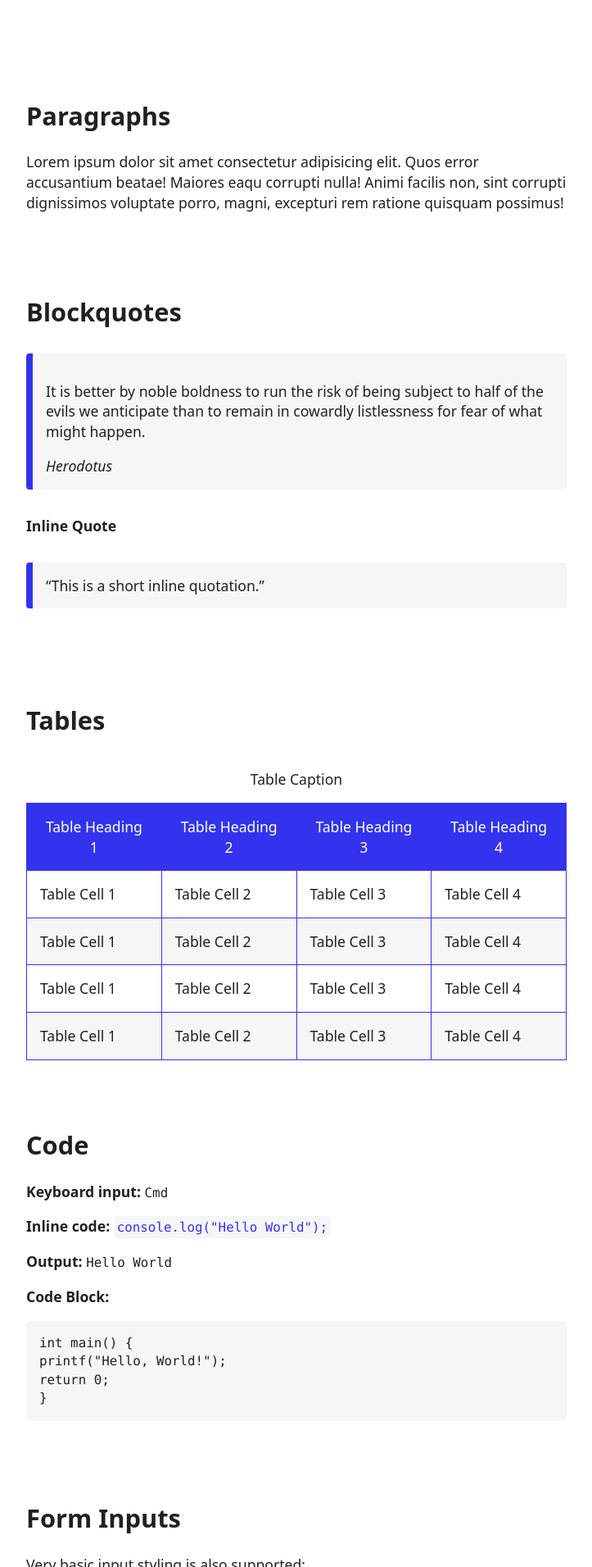
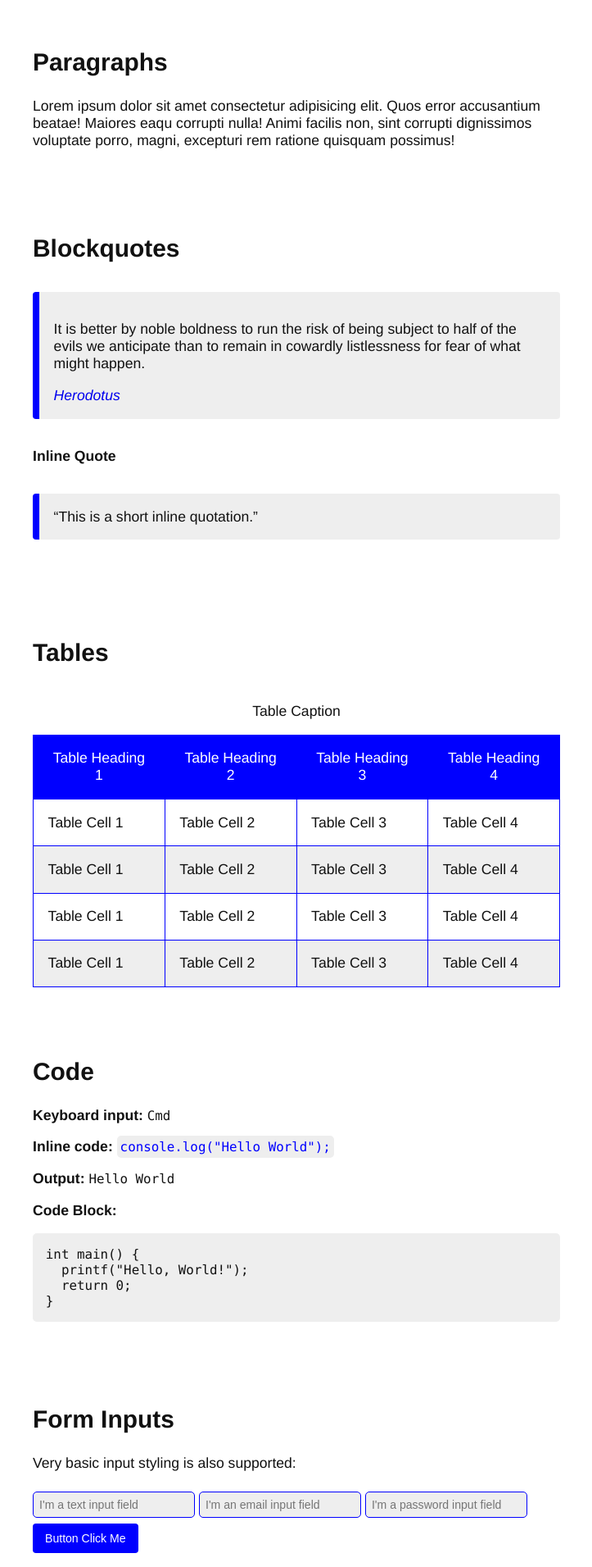
Before and after one commit to printerscanner/slightly-better-css, a plain HTML site: page index.html in a window 1280 px wide. Shown: the part 889-2800 px from the top of the page at 82% size, without its empty margins (278-1001 px from the left). Drawn offline with Linux system fonts and the light colour scheme.

Commit message:
Optimise CSS

```diff
--- a/index.html
+++ b/index.html
@@ -12,16 +12,10 @@
   <main>
     <header>
       <h1>Slightly Better CSS</h1>
-			<p>A webpage without any CSS is slightly too ugly, libraries like Bootstrap are way too heavy, and you have too
-				much taste to use the other CSS libraries out there. Slightly Better CSS is a small, simple stylesheet for any
-				project that needs to look just a little bit better. </p>
-			<p>We don't believe in classes or ID's, all our styling is around built-in variables, so you can write simple
-				HTML. At only 2KB, Slightly Better CSS won't weight down your application, and is easily extendable. </p>
-
-			<p>This project is completely free and open source. Check it out on <a
-					href="https://github.com/abbeyyacoe/slightly-better-css">Github</a>.</p>
+      <p>A webpage without any CSS is slightly too ugly, libraries like Bootstrap are way too heavy, and you have too much taste to use the other CSS libraries out there. Slightly Better CSS is a small, simple stylesheet for any project that needs to look just a little bit better.</p>
+      <p>We don't believe in classes or ID's, all our styling is around built-in variables, so you can write simple HTML. At only 2KB, Slightly Better CSS won't weight down your application, and is easily extendable.</p>
+      <p>This project is completely free and open source. Check it out on <a href="https://github.com/printerscanner/slightly-better-css" target="_blank">Github</a>.</p>
     </header>
-
 
     <section>
       <h2>Typeface</h2>
@@ -42,11 +36,9 @@
     <section>
       <h2>Blockquotes</h2>
       <blockquote>
-				<p>It is better by noble boldness to run the risk of being subject to half of the evils we anticipate than
-					to remain in cowardly listlessness for fear of what might happen.</p>
+        <p>It is better by noble boldness to run the risk of being subject to half of the evils we anticipate than to remain in cowardly listlessness for fear of what might happen.</p>
         <cite><a href="#!">Herodotus</a></cite>
       </blockquote>
-
       <strong>Inline Quote </strong>
       <p><q cite="https://developer.mozilla.org/en-US/docs/HTML/Element/q">This is a short inline quotation.</q></p>
     </section>
@@ -136,10 +128,15 @@ return 0;
       </dl>
       <h3>Ordered and Unordered List</h3>
       <ol>
-				<li>List Item 1</li>
-				<li>List Item 2</li>
-				<li>List Item 3</li>
+        <li>List Item</li>
+        <li>List Item</li>
+        <li>List Item</li>
       </ol>
+      <ul>
+        <li>List Item</li>
+        <li>List Item</li>
+        <li>List Item</li>
+      </ul>
     </section>
 
     <section>
@@ -168,9 +165,9 @@ return 0;
     <footer>
       <hr>
       <h2>Open Source</h2>
-			<p>This project is open source. If you've found issues or would like to contribute, please check us out on <a
-					href="https://github.com/printerscanner/slightly-better-css">Github</a>.</p>
+      <p>This project is open source. If you've found issues or would like to contribute, please check us out on <a href="https://github.com/printerscanner/slightly-better-css" target="_blank">Github</a>.</p>
     </footer>
   </main>
 </body>
+
 </html>
--- a/slightly-better.css
+++ b/slightly-better.css
@@ -1,186 +1,185 @@
-/* Slightly Better CSS was created by printerscanner at https://github.com/printerscanner/slightly-better-css */
-/* If you like the project, feel free to give it a star. */
+/* Slightly Better CSS */
+/* By printerscanner https://github.com/printerscanner/slightly-better-css */
 
-* {
-    box-sizing: border-box;
+
+:root {
+  --color-background: #fff;
+  --color-accent: blue;
+  --color-muted: #eee;
+  --text-color: #111;
+  --font: 400 110%/1.2 Helvetica, sans-serif
 }
 
-/* Variables */
-:root {
-    --accent-color: #3333ee;
-    --background-color: #ffffff;
-    --font-family: system-ui, -apple-system, "Segoe UI", Roboto, "Helvetica Neue", sans-serif;
-    --font-size: 110%;
-    --muted-color: #f6f6f6;
-    --text-color: #202020;
-}
-
-/* Typography */
 body {
-    background-color: var(--background-color);
+  background: var(--color-background);
   color: var(--text-color);
-    font-size: var(--font-size);
-    line-height: 1.4;
-    margin: 0;
-    word-break: break-word;
-    font-family: var(--font-family);
+  font: var(--font)
 }
 
 h1, h2, h3, h4, h5, h6 {
-    font-weight: 800;
-    line-height: 1.2;
+  font-weight: 800
 }
 
-h1 { font-size: 2.5em; }
-h2 { font-size: 1.75em; }
-h3 { font-size: 1.5em; }
-h4, h5, h6 { font-size: 1em; }
+h1 {
+  font-size: 2.2em
+}
+
+h2 {
+  font-size: 1.7em
+}
+
+h3 {
+  font-size: 1.5em
+}
+
+h4, h5, h6 {
+  font-size: 1em
+}
 
 a {
-    color: var(--text-color);
-    font-weight: inherit;
-    text-decoration: none;
+  text-decoration: none
 }
 
-a:hover, a:focus {
-    color: var(--accent-color);
-    text-decoration: underline;
+a:hover, a:focus, a:visited {
+  color: var(--color-accent);
+  text-decoration: underline
 }
 
-time { font-weight: bold; }
+time {
+  font-weight: bold
+}
 
 sub {
   font-size: 0.6em;
-    vertical-align: bottom;
+  vertical-align: bottom
 }
 
-small { font-size: 0.8em; }
+small {
+  font-size: 0.8em
+}
 
 blockquote, q {
-    background: var(--muted-color);
-    border-left: 8px solid var(--accent-color);
-    padding: 1rem;
+  display: block;
+  padding: 1em;
+  border-left: 8px solid var(--color-accent);
+  margin: 2em 0;
+  background: var(--color-muted);
   border-radius: 4px;
-    margin: 2rem 0;
-    display: block;
 }
 
 code, kbd, samp, pre, var {
   font-family: Menlo, monospace;
   font-size: 0.9em;
+  font-style: normal
 }
 
-var { font-style: normal; }
-
 pre {
-    padding: 1rem;
   overflow: auto;
-    background-color: var(--muted-color);
-    border-radius: 5px;
+  padding: 1em;
+  background: var(--color-muted);
+  border-radius: 5px
 }
 
 code {
-    background-color: var(--muted-color);
-    padding: 0.25rem;
-    border-radius: 5px;
-    color: var(--accent-color);
+  padding: 0.25em;
+  background: var(--color-muted);
+  color: var(--color-accent);
+  border-radius: 5px
 }
 
-/* Additional Elements */
 hr {
-    background: var(--text-color);
+  height: 1px;
   border: 0;
-    height: 1px;
-    margin: 4rem 0;
+  margin: 4em 0;
+  background: var(--text-color)
 }
 
 img {
   display: block;
+  max-width: 100%;
   height: auto;
-    max-width: 100%;
-    margin: 0 auto;
+  margin: 0 auto
 }
 
 figure {
-    margin: 2rem 0;
-    padding: 1rem;
-    text-align: center;
+  padding: 1em;
+  margin: 2em 0;
+  text-align: center
 }
 
 figure figcaption {
-    font-size: 0.8em;
-    margin-top: 0.5rem;
+  margin-top: 0.5em;
+  font-size: 0.8em
 }
 
 footer, header, section {
-    padding: 30px;
+  padding: 30px
 }
 
 main, header, footer {
-    max-width: 750px;
-    margin: auto;
+  max-width: 40em;
   padding: 0 15px;
+  margin: auto
 }
 
 ul, ol {
-    line-height: 2;
   padding-left: 20px;
+  line-height: 2
 }
 
 table {
   width: 100%;
   border-collapse: collapse;
   table-layout: fixed;
-    border: 1px solid var(--accent-color);
+  border: 1px solid var(--color-accent)
 }
 
 table caption {
-    margin: 1rem 0;
+  margin: 1em 0
 }
 
 table tbody tr:nth-child(even) {
-    background: var(--muted-color);
+  background: var(--color-muted)
 }
 
 table th, table td {
-    padding: 1rem;
-    border: 1px solid var(--accent-color); /* Ensure all cells have consistent borders */
+  padding: 1em;
+  border: 1px solid var(--color-accent)
 }
 
 table th {
-    background: var(--accent-color);
-    color: var(--background-color);
-    font-weight: 400;
+  background: var(--color-accent);
+  color: var(--color-background);
+  font-weight: 400
 }
 
 input {
+  padding: 0.5em;
+  border: 1px solid var(--color-accent);
+  margin: 0.5em 0;
+  background: var(--color-muted);
+  font-size: 0.8em;
   appearance: none;
-    background: var(--muted-color);
-    color: var(--text-color);
-    padding: 0.5rem;
-    margin: 0.5rem 0;
-    font-size: 0.8em;
-    border: 1px solid var(--accent-color);
-    border-radius: 5px;
+  border-radius: 5px
 }
 
 input:focus, input:active {
   outline: none;
-    border-color: var(--accent-color);
+  border-color: var(--color-accent)
 }
 
 button {
   padding: 10px 15px;
-    background-color: var(--accent-color);
+  border: none;
+  background: var(--color-accent);
+  color: var(--color-background);
+  font-size: 0.8em;
   border-radius: 4px;
-    color: var(--background-color);
-    border: none;
-    font-weight: 700;
   cursor: pointer;
-    transition: background-color 0.2s ease;
+  transition: background-color 0.2s ease
 }
 
 button:hover {
-    background-color: var(--text-color);
-    color: var(--background-color);
+  background: var(--text-color);
+  color: var(--color-background)
 }
```
Lines whose indentation alone changed are shown as unchanged.
